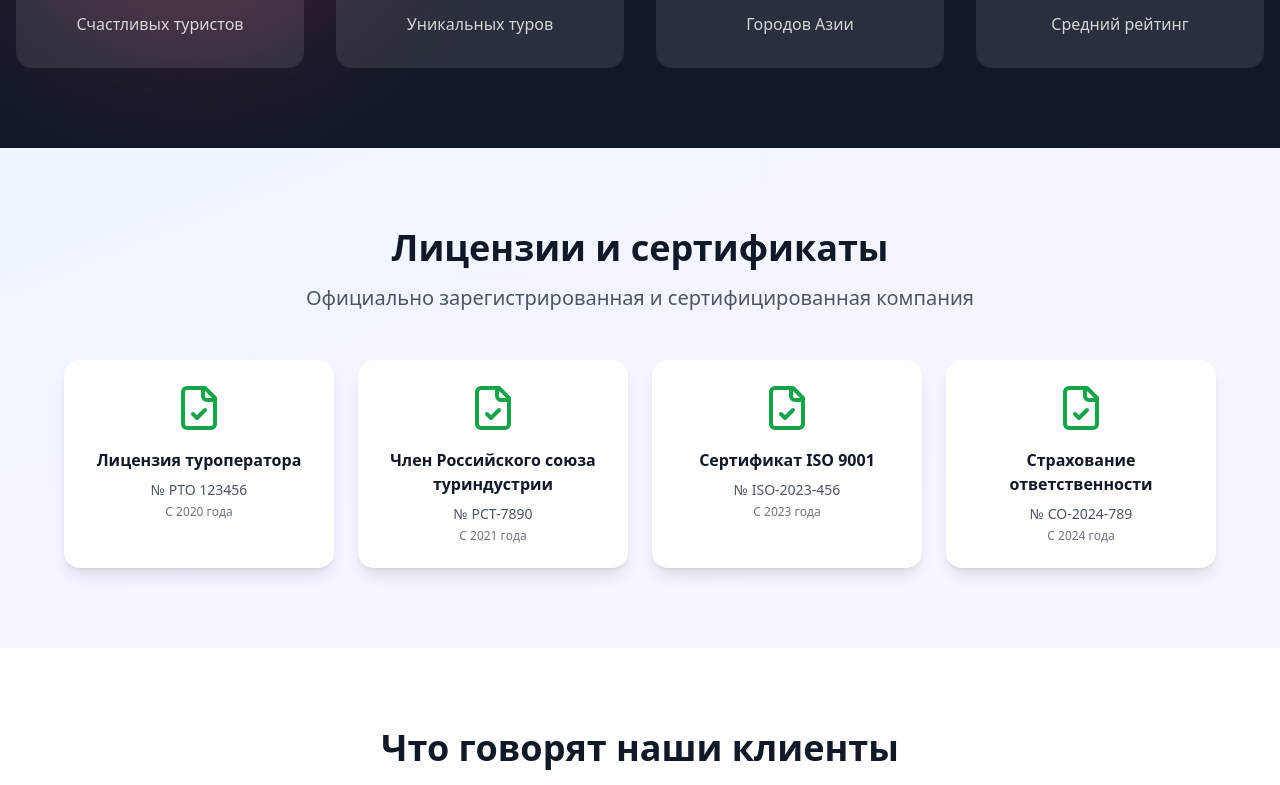
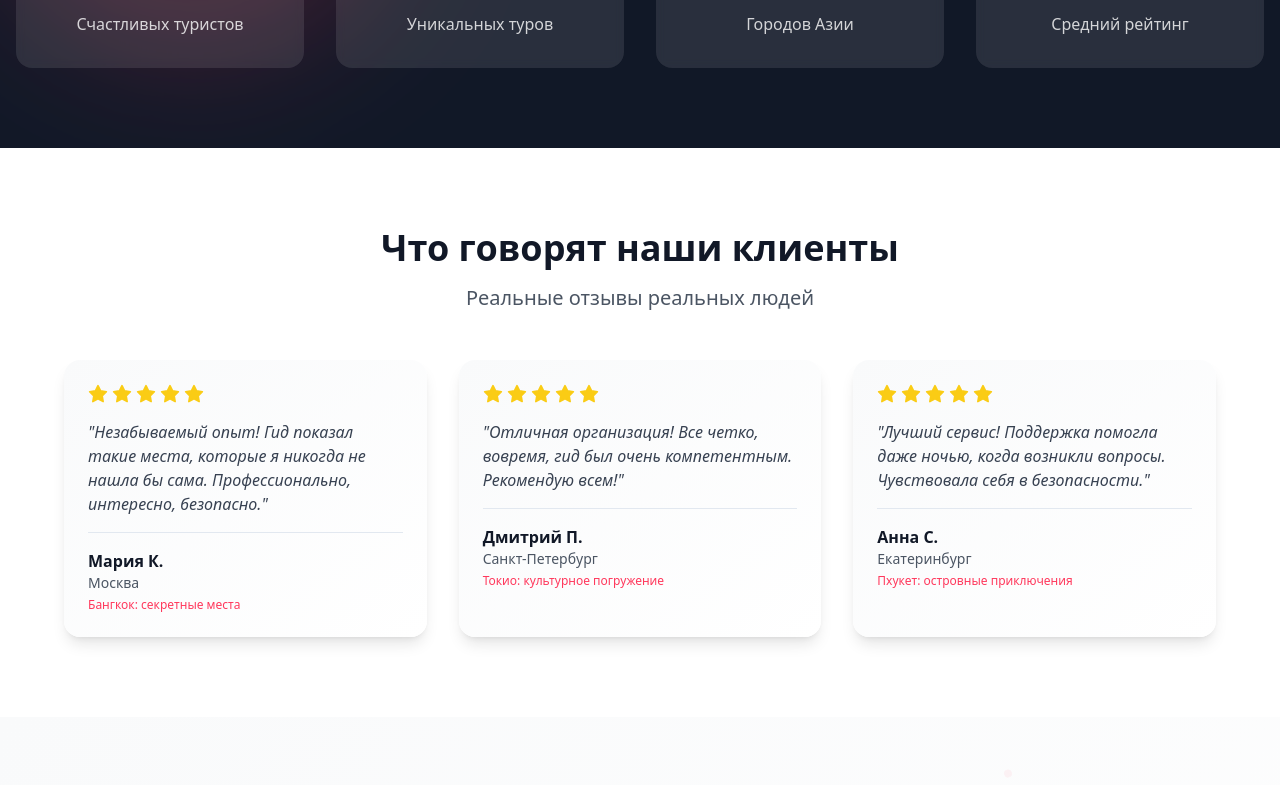
Before and after one commit to kbeautyg/gide, a React (Vite) app in the folder frontend/: page /about in a window 1280 px wide. Shown: the part 2012-2797 px from the top of the page. Built offline with nearby package versions, Linux system fonts and the light colour scheme; no server answers.

Commit message:
refactor: Remove certifications section from AboutPage

```diff
--- a/frontend/src/pages/public/AboutPage.tsx
+++ b/frontend/src/pages/public/AboutPage.tsx
@@ -1,6 +1,6 @@
 import { motion, useScroll, useTransform } from 'framer-motion'
 import { useRef } from 'react'
-import { Users, MapPin, Star, Heart, Shield, Rocket, Target, Zap, Globe, TrendingUp, Sparkles, Award, Lock, Clock, BadgeCheck, FileCheck, CreditCard, HeadphonesIcon } from 'lucide-react'
+import { Users, MapPin, Star, Heart, Shield, Rocket, Target, Zap, Globe, TrendingUp, Sparkles, Award, Lock, Clock, BadgeCheck, CreditCard, HeadphonesIcon } from 'lucide-react'
 import { PublicHeader } from '@/components/PublicHeader'
 import { PublicFooter } from '@/components/PublicFooter'
 import { AnimatedCounter } from '@/components/AnimatedCounter'
@@ -49,14 +49,6 @@ export default function AboutPage() {
     { icon: BadgeCheck, title: 'Гарантия качества', description: 'Возврат денег, если тур не оправдал ожиданий', color: 'text-airbnb-rausch' },
     { icon: Lock, title: 'Защита данных', description: 'Ваши личные данные под надежной защитой', color: 'text-orange-600' },
     { icon: Clock, title: 'Гибкая отмена', description: 'Бесплатная отмена за 24 часа до начала тура', color: 'text-teal-600' },
-  ]
-
-  // Сертификаты и лицензии
-  const certifications = [
-    { title: 'Лицензия туроператора', number: 'РТО 123456', year: '2020' },
-    { title: 'Член Российского союза туриндустрии', number: 'РСТ-7890', year: '2021' },
-    { title: 'Сертификат ISO 9001', number: 'ISO-2023-456', year: '2023' },
-    { title: 'Страхование ответственности', number: 'СО-2024-789', year: '2024' },
   ]
 
   // Партнеры
@@ -224,40 +216,6 @@ export default function AboutPage() {
                   />
                 </div>
                 <div className="text-white/80">{stat.label}</div>
-              </motion.div>
-            ))}
-          </div>
-        </div>
-      </section>
-
-      {/* Сертификаты и лицензии */}
-      <section className="py-20 bg-gradient-to-br from-blue-50 to-purple-50">
-        <div className="container mx-auto px-4">
-          <motion.div
-            initial={{ opacity: 0, y: 20 }}
-            whileInView={{ opacity: 1, y: 0 }}
-            viewport={{ once: true }}
-            className="text-center mb-12"
-          >
-            <h2 className="text-4xl font-bold text-gray-900 mb-4">Лицензии и сертификаты</h2>
-            <p className="text-xl text-gray-600">Официально зарегистрированная и сертифицированная компания</p>
-          </motion.div>
-
-          <div className="grid md:grid-cols-2 lg:grid-cols-4 gap-6 max-w-6xl mx-auto">
-            {certifications.map((cert, index) => (
-              <motion.div
-                key={index}
-                initial={{ opacity: 0, scale: 0.9 }}
-                whileInView={{ opacity: 1, scale: 1 }}
-                viewport={{ once: true }}
-                transition={{ delay: index * 0.1 }}
-                whileHover={{ y: -5 }}
-                className="bg-white p-6 rounded-2xl shadow-lg hover:shadow-2xl transition-all text-center"
-              >
-                <FileCheck size={48} className="mx-auto mb-4 text-green-600" />
-                <h3 className="font-bold text-gray-900 mb-2">{cert.title}</h3>
-                <p className="text-sm text-gray-600 mb-1">№ {cert.number}</p>
-                <p className="text-xs text-gray-500">С {cert.year} года</p>
               </motion.div>
             ))}
           </div>
```
